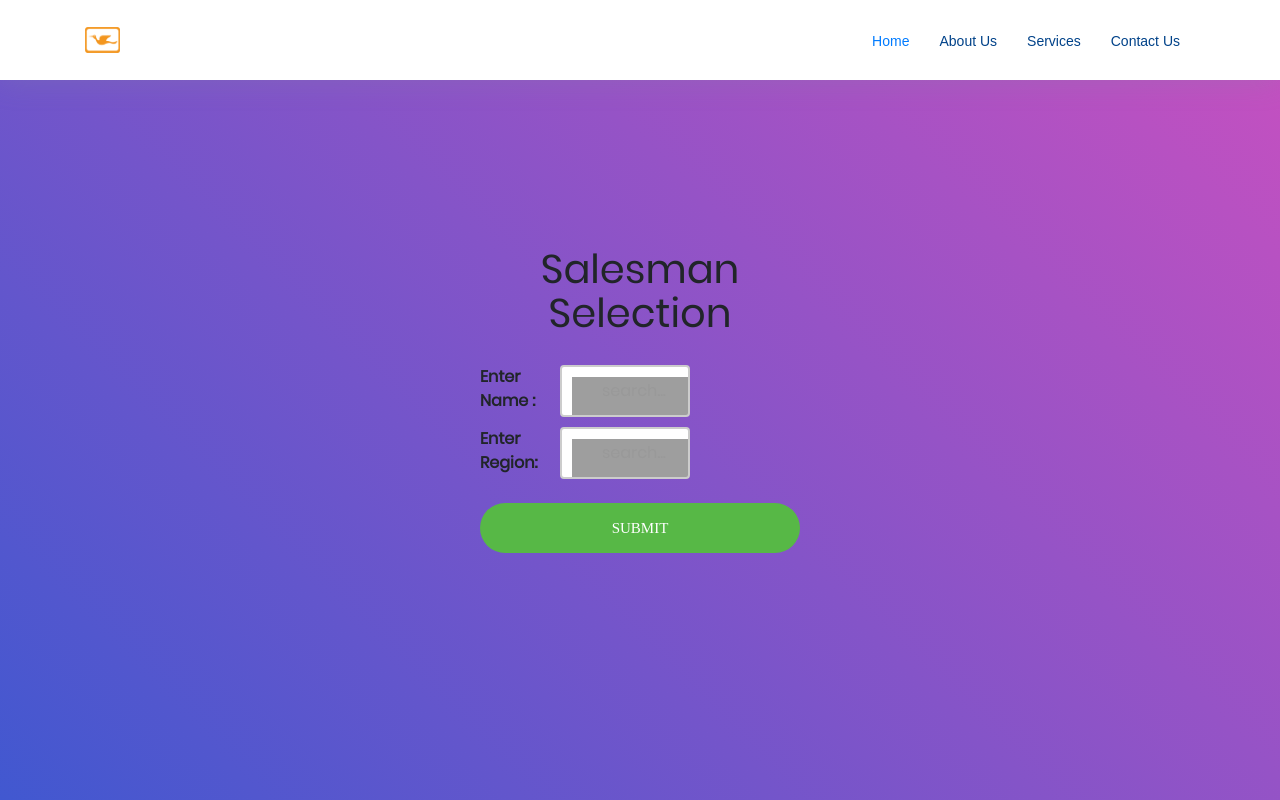
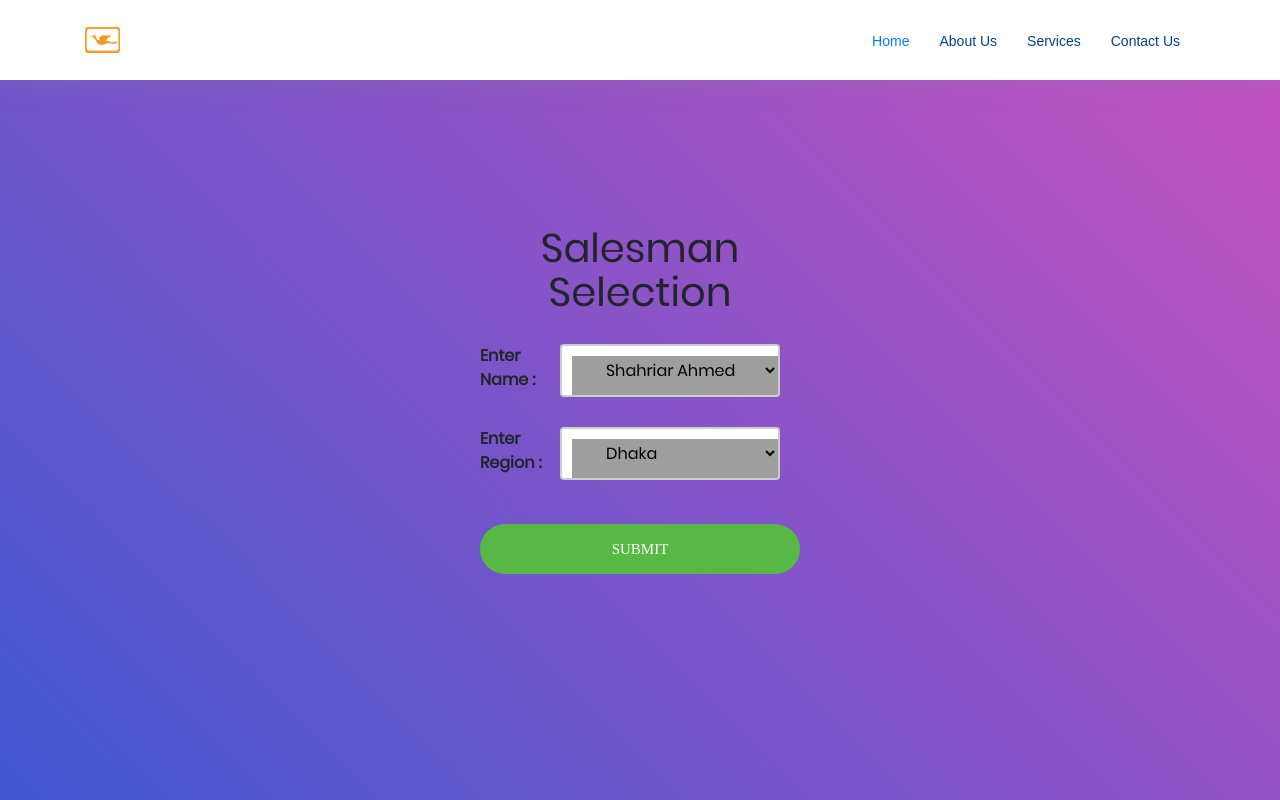
Before and after one commit to Azizul31/Sales-Automation-System, a PHP site: page /salesinfo.php in a window 1280 px wide. Shown: the top 800 px of the page. Run offline with PHP 8.4, Linux system fonts and the light colour scheme; data that the repository does not hold is empty; some web fonts are replaced; grey boxes are pictures that could not be loaded.

Commit message:
salesinfo front end edited

```diff
--- a/login page final/salesinfo.php
+++ b/login page final/salesinfo.php
@@ -48,8 +48,8 @@
   background-color: whitesmoke;
   color: black;
 }
-    input[type=text] {
-  width: 130px;
+    .selection {
+  width: 220px;
   box-sizing: border-box;
   border: 2px solid #ccc;
   border-radius: 4px;
@@ -62,9 +62,10 @@
   -webkit-transition: width 0.4s ease-in-out;
   transition: width 0.4s ease-in-out;
 }
+.selection:focus {
+  width: 100%;
+}
 
-input[type=text]:focus {
-  width: 100%;
 }
 
 </style>
@@ -72,22 +73,53 @@
 
 		<div class="container-login100"  >
 				<div class="login100-form validate-form">
-					<form class="login100-form validate-form" action= "" method="POST">
+
 					<span>
                     <h1 class="spacing">Salesman Selection</h1>   <br>
 					</span>
 <div class="row">
       <div class="col-25">
-        <label for="fname"> Enter Name :</label>
+         <label for="fname"> Enter Name :</label>
+
       </div>
       <div class="col-75">
-        <input type="text" id="fname" name="firstname" placeholder="search...">
+        <form action="/action_page.php">
+  <select class="selection" name="cars">
+    <option value="Shahriar Ahmed">Shahriar Ahmed</option>
+    <option value="Ratul Roy">Ratul Roy</option>
+    <option value="Towhidur Alam">Towhidur Alam</option>
+    <option value="Labib Wahid">Labib Wahid</option>
+    <option value="Souharda Biswas">Souharda Biswas</option>
+    <option value="Yasir Mahbub">Yasir Mahbub</option>
+    <option value="Mahbub Alam">Mahbub Alam</option>
+    <option value="Abdullah Mamun">Abdullah Mamun</option>
+    <option value="Iqbal Hossain">Iqbal Hossain</option>
+    <option value="Kamrul Islam">Kamrul Islam</option>
+    <option value="Ashef Habib">Ashef Habib</option>
+    <option value="Mahidul Zihan">Mahidul Zihan</option>
+
+
+  </select>
+  <br><br>
+</form>
       </div>
     <div class="col-25">
-        <label for="fname"> Enter Region:</label>
+        <label for="fname"> Enter Region :</label>
       </div>
       <div class="col-75">
-        <input type="text" id="fname" name="firstname" placeholder="search...">
+       <form action="/action_page.php">
+  <select class="selection" name="cars">
+   <option value="Shahriar Ahmed">Dhaka</option>
+    <option value="Ratul Roy">Chittagong</option>
+    <option value="Towhidur Alam">Khulna</option>
+    <option value="Labib Wahid">Rajshahi</option>
+    <option value="Souharda Biswas">Rangpur</option>
+    <option value="Yasir Mahbub">Barisal</option>
+    <option value="Mahbub Alam">Sylhet</option>
+    <option value="Abdullah Mamun">Mymensingh</option>
+  </select>
+  <br><br>
+</form>
       </div>
 
    <div class="container-login100-form-btn">
@@ -95,7 +127,7 @@
 
 					</div>
                     </div>
-    </form>
+
 
 
 
```
